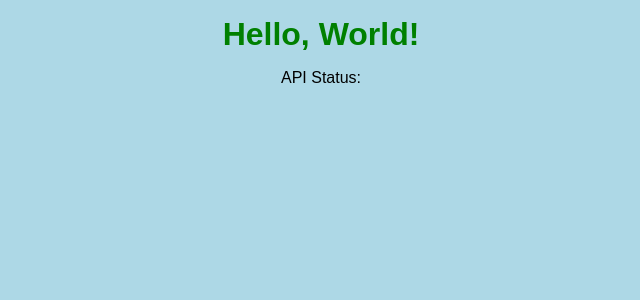
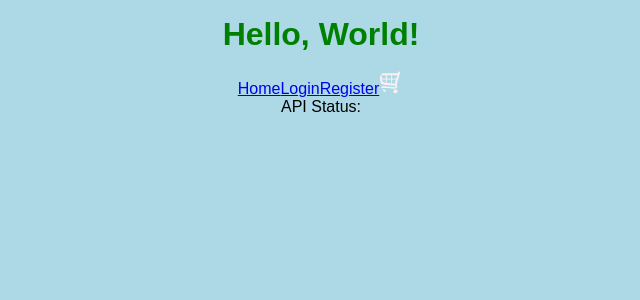
Before and after one commit to mcdugal19/AmiiBay, a React (Create React App) app: page /checkout in a window 1280 px wide. Shown: the top 300 px of the page, without its empty margins (319-959 px from the left). Built offline with nearby package versions, Linux system fonts and the light colour scheme; no server answers.

Commit message:
mostly finished NavBar

```diff
--- a/src/components/App.js
+++ b/src/components/App.js
@@ -9,8 +9,8 @@ import { AllProducts } from "./products";
 import { AddAdmin } from "./admin";
 
 import SingleProductCard from "./products/SingleProductCard";
-import { Login, Register, Logout } from "./";
-
+import { Login, Register } from "./";
+import { NavBar } from "./navbar";
 import { Checkout } from "./checkout";
 
 
@@ -21,6 +21,7 @@ const App = () => {
   return (
     <div className="app-container">
       <h1>Hello, World!</h1>
+      <NavBar />
       <p>API Status: {APIHealth}</p>
       <Routes>
         <Route path="/" element={<AllProducts />} />
@@ -28,7 +29,6 @@ const App = () => {
         {/* <Route path="/checkout" element={<Checkout />} /> */}
         <Route path="/login" element={<Login />} />
         <Route path="/register" element={<Register />} />
-        <Route path="/logout" element={<Logout />} />
         <Route path="/admin" element={<AddAdmin />} />
       </Routes>
     </div>
--- a/src/components/Logout.jsx
+++ /dev/null
@@ -1,19 +0,0 @@
-import React from "react";
-import { logoutUser } from "../axios-services";
-import useAuth from "../hooks/useAuth";
-const Logout = () => {
-  const { setIsLoggedIn } = useAuth();
-  return (
-    <form
-      onSubmit={async (e) => {
-        e.preventDefault();
-        await logoutUser();
-        setIsLoggedIn(false);
-      }}
-    >
-      <button type="submit">Logout</button>;
-    </form>
-  );
-};
-
-export default Logout;
--- a/src/components/index.js
+++ b/src/components/index.js
@@ -1,7 +1,6 @@
 export { default as Login } from "./Login";
 export { default as App } from "./App";
 export { default as Register } from "./Register";
-export { default as Logout } from "./Logout";
 export { default as Checkout } from "../components/checkout/Checkout";
 export { default as AllProducts } from "../components/products/AllProducts";
 // export { default as SingleProduct } from "../components/products/SingleProduct";
--- /dev/null
+++ b/src/components/navbar/Logout.jsx
@@ -0,0 +1,29 @@
+import React from "react";
+import { logoutUser } from "../../axios-services";
+import { Link } from "react-router-dom";
+import useAuth from "../../hooks/useAuth";
+
+const Logout = () => {
+  const { setIsLoggedIn } = useAuth();
+  async function clickHandler(e) {
+    e.preventDefault();
+    await logoutUser();
+    setIsLoggedIn(false);
+  }
+  return (
+    <Link onClick={clickHandler} to={"/"}>
+      Logout
+    </Link>
+    // <form
+    //   onSubmit={async (e) => {
+    //     e.preventDefault();
+    //     await logoutUser();
+    //     setIsLoggedIn(false);
+    //   }}
+    // >
+    //   <button type="submit">Logout</button>;
+    // </form>
+  );
+};
+
+export default Logout;
--- /dev/null
+++ b/src/components/navbar/NavBar.jsx
@@ -0,0 +1,29 @@
+import React from "react";
+import { Link } from "react-router-dom";
+import useAuth from "../../hooks/useAuth";
+import { Logout } from "./";
+import cart from "../../images/cart.png";
+
+const NavBar = () => {
+  const { user, isLoggedIn } = useAuth();
+
+  return (
+    <nav>
+      <Link to={"/"}>Home</Link>
+      {user.isAdmin ? <Link to={"/admin"}>Admin</Link> : null}
+      {!isLoggedIn ? (
+        <>
+          <Link to={"/login"}>Login</Link>
+          <Link to={"/register"}>Register</Link>
+        </>
+      ) : (
+        <Logout />
+      )}
+      <Link to={"/cart"}>
+        <img id="cart-icon" src={cart} width={"25px"} height={"25px"} alt="cart icon" />
+      </Link>
+    </nav>
+  );
+};
+
+export default NavBar;
--- /dev/null
+++ b/src/components/navbar/index.js
@@ -0,0 +1,2 @@
+export { default as NavBar } from "./NavBar";
+export { default as Logout } from "./Logout";
```
Also changed, not shown: src/images/cart.png (added).
